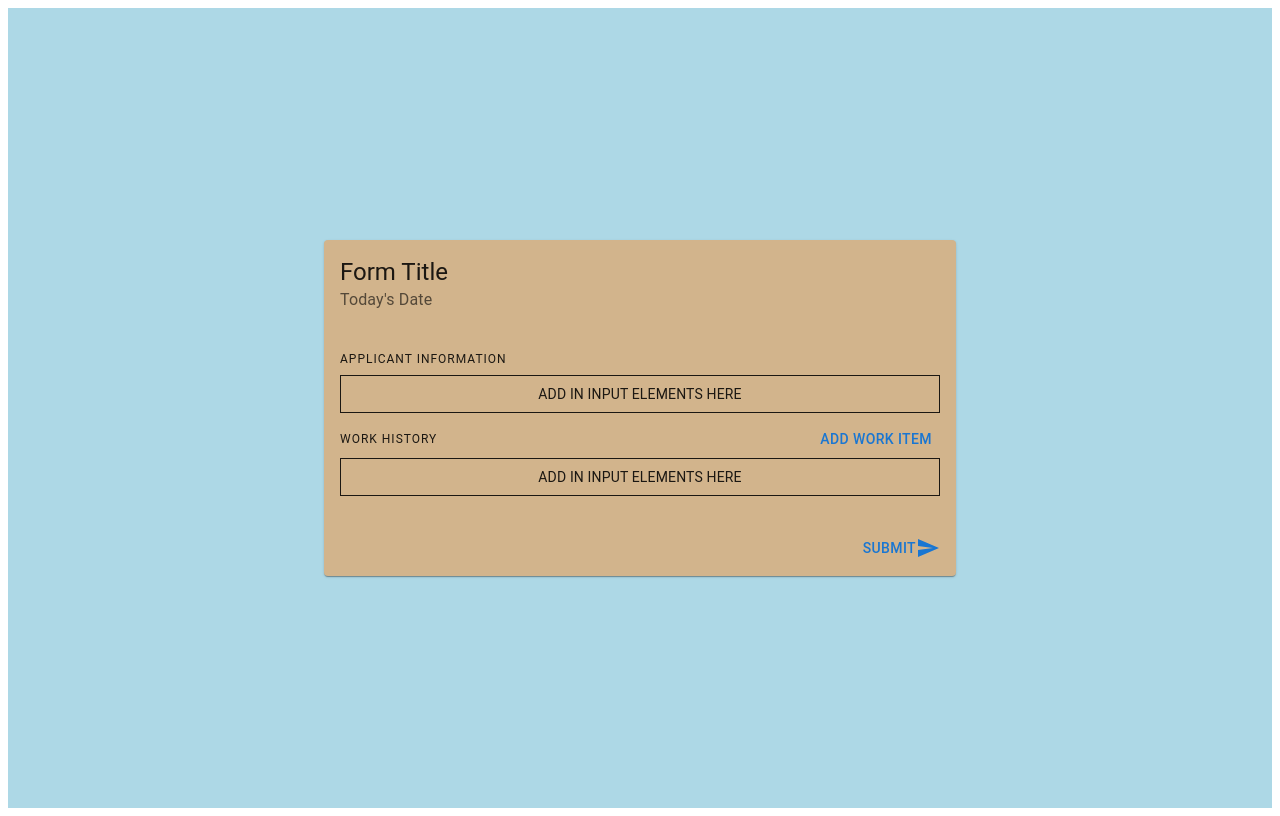
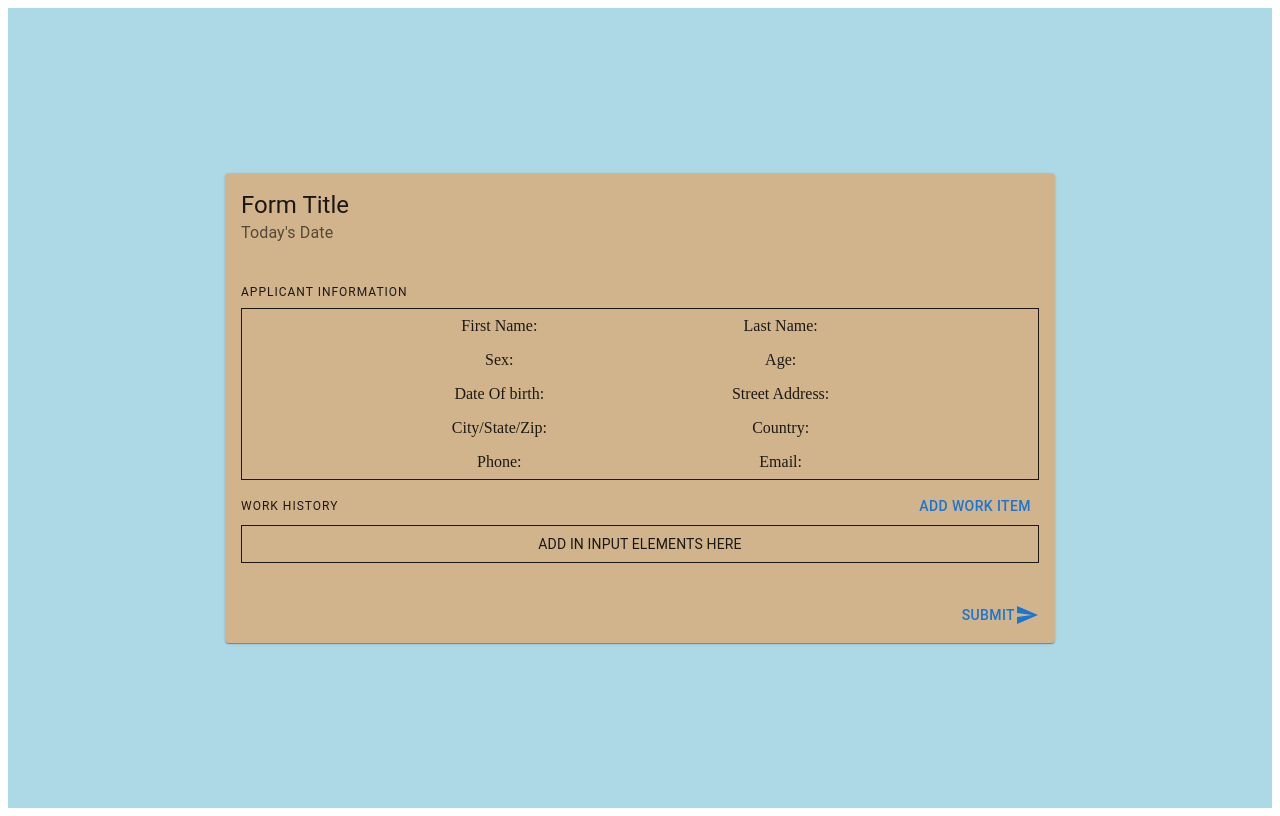
Before and after one commit to jthomas-rsi/Work_History_Form, a React (Create React App) app: page / in a window 1280 px wide. Built offline with nearby package versions, Linux system fonts and the light colour scheme.

Commit message:
Applicant Information array mapped && rendered

```diff
--- a/src/components/WorkHistory.tsx
+++ b/src/components/WorkHistory.tsx
@@ -17,16 +17,11 @@ import { useState } from "react";
    Done:
    (1): create a work history form
     ==> basic form with content outline created
+   (2): include basic information gathering section
+   ==> basic applicant information has been inputted into component and rendered to screen as placeholders
 
 
    TODO:
-   (2): include basic information gathering section
-    -> Name
-    -> age
-    -> address
-    -> phone#
-    -> email
-    -> country
    (3): include nested sections for specific information of form
     -> work history
       --> Company name
@@ -40,6 +35,7 @@ import { useState } from "react";
    (5): submit form information
    (6): display submitted information conditionally
    (7): reset app to Work History after data displayed onSubmit
+   (8): create components to render specific application input elements for Applicant Information and Work History sections
 
  */
 const formInputs = [
@@ -50,6 +46,7 @@ const formInputs = [
   "Date Of birth:",
   "Street Address:",
   "City/State/Zip:",
+  "Country:",
   "Phone:",
   "Email:",
 ];
@@ -80,8 +77,14 @@ const WorkHistory = () => {
                 <Typography variant="overline">
                   {"Applicant Information"}
                 </Typography>
-                <Grid container border={1} mb={1}>
-                  <Grid
+                <Grid
+                  container
+                  border={1}
+                  mb={1}
+                  alignItems="center"
+                  justifyContent="center"
+                >
+                  {/* <Grid
                     item
                     xs={12}
                     sm={12}
@@ -92,7 +95,23 @@ const WorkHistory = () => {
                     <Typography variant="body2">
                       {"ADD IN INPUT ELEMENTS HERE"}
                     </Typography>
-                  </Grid>
+                  </Grid> */}
+                  {appInfo.map((value, index) => {
+                    return (
+                      <Grid
+                        item
+                        key={index}
+                        xs={4}
+                        sm={4}
+                        md={4}
+                        margin={1}
+                        textAlign="center"
+                        alignItems="center"
+                      >
+                        {value}
+                      </Grid>
+                    );
+                  })}
                 </Grid>
                 <Stack
                   direction={"row"}
```
